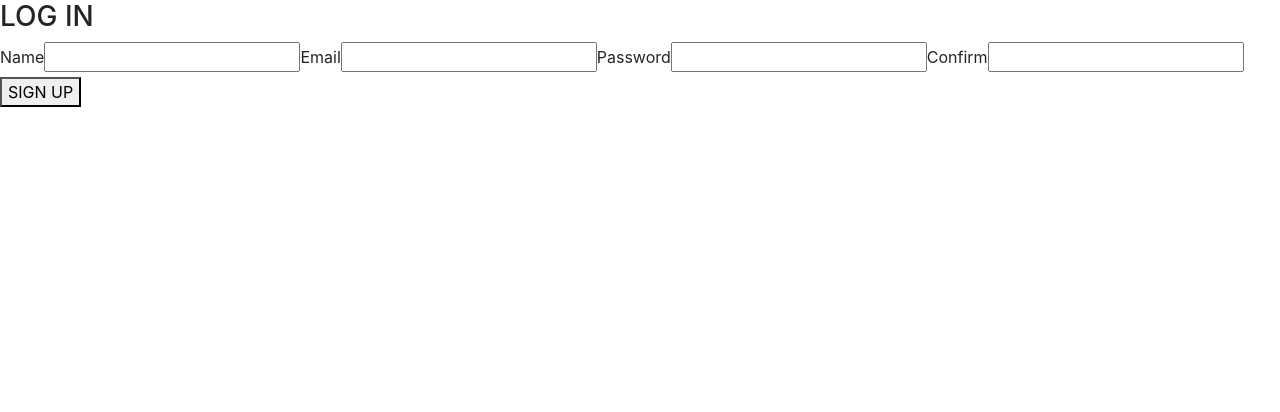
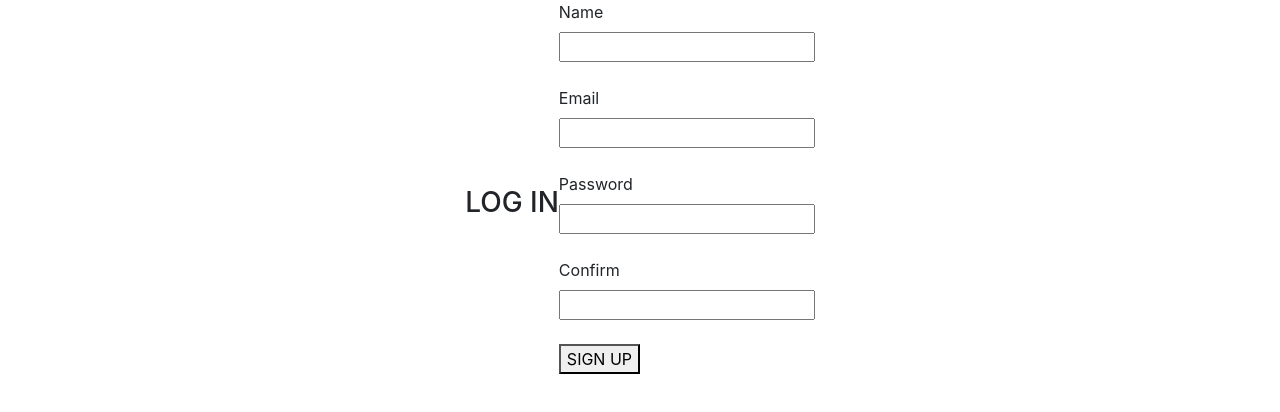
Before and after one commit to dfung003/travel-japan-guide, a React (Create React App) app: page /destinations/1/edit in a window 1280 px wide. Both pictures are taken after a click on the element "SIGN UP". Shown: the top 412 px of the page. Built offline with nearby package versions, Linux system fonts and the light colour scheme; no server answers.

Commit message:
Edit Page functioning

```diff
--- a/src/components/Layout/Layout.js
+++ b/src/components/Layout/Layout.js
@@ -3,7 +3,7 @@ import { Outlet } from 'react-router-dom';
 import { logout } from '../../utilities/users-service';
 
 
-export default function Layout({ destinations, user, setUser, showLogin, setShowLogin }) {
+export default function Layout({ destinations, user, setUser }) {
     const handleLogout = () => {
         logout()
         setUser(null)
--- a/src/components/SignUpForm/SignUpForm.jsx
+++ b/src/components/SignUpForm/SignUpForm.jsx
@@ -42,13 +42,13 @@ export default class SignUpForm extends Component {
                 <div className="form-container">
                     <form autoComplete="off" onSubmit={this.handleSubmit}>
                         <label>Name</label>
-                        <input type="text" name="name" value={this.state.name} onChange={this.handleChange} required />
+                        <input className="input-field" type="text" name="name" value={this.state.name} onChange={this.handleChange} required /> <br />
                         <label>Email</label>
-                        <input type="email" name="email" value={this.state.email} onChange={this.handleChange} required />
+                        <input className="input-field" type="email" name="email" value={this.state.email} onChange={this.handleChange} required /> <br />
                         <label>Password</label>
-                        <input type="password" name="password" value={this.state.password} onChange={this.handleChange} required />
+                        <input className="input-field" type="password" name="password" value={this.state.password} onChange={this.handleChange} required /> <br />
                         <label>Confirm</label>
-                        <input type="password" name="confirm" value={this.state.confirm} onChange={this.handleChange} required />
+                        <input className="input-field" type="password" name="confirm" value={this.state.confirm} onChange={this.handleChange} required /> <br />
                         <button type="submit" disabled={disable}>SIGN UP</button>
                     </form>
                 </div>
--- a/src/pages/App/App.css
+++ b/src/pages/App/App.css
@@ -1,3 +1,33 @@
+.auth-page {
+    display: flex;
+    justify-content: center;
+    align-items: center;
+}
+
+/* .auth-page h3 {
+    margin-top: 4vmin;
+    text-align: center;
+    cursor: pointer;
+} */
+
+/* .form-container {
+    border: solid red 2px;
+    height: 50vh;
+    width: 50vw;
+    display: flex;
+    padding: 15px;
+} */
+
+.log-sign {
+    justify-content: left;
+}
+
+.input-field {
+    display: flex;
+    justify-content: center;
+    align-items: center;
+}
+
 #image-one {
     float: left;
     margin-right: 20px;
--- a/src/pages/App/App.js
+++ b/src/pages/App/App.js
@@ -7,6 +7,7 @@ import { getUser } from '../../utilities/users-service';
 import NewDestPage from '../NewDestPage/NewDestPage';
 import Layout from '../../components/Layout/Layout';
 import { Routes, Route } from 'react-router-dom';
+import EditPage from '../EditPage/EditPage';
 
 
 
@@ -38,6 +39,7 @@ function App() {
                         <Route path="/" element={<Layout user={user} setUser={setUser} showLogin={showLogin} setShowLogin={setShowLogin} destinations={destinations} />} >
                             <Route index element={<HomePage />} />
                             <Route path="/destinations/new" element={<NewDestPage refresh={refresh} setRefresh={setRefresh} />} />
+                            <Route path="/destinations/:id/edit" element={<EditPage refresh={refresh} setRefresh={setRefresh} />} />
                             <Route path="/destinations/:id" element={<CityShowPage refresh={refresh} setRefresh={setRefresh} />} />
                         </Route>
 
--- a/src/pages/AuthPage/AuthPage.js
+++ b/src/pages/AuthPage/AuthPage.js
@@ -7,10 +7,10 @@ export default function AuthPage({ setUser }) {
 
     return (
         <main className="auth-page">
-            <div>
+            <div className="log-sign">
                 <h3 onClick={() => setShowLogin(!showLogin)}>{showLogin ? 'SIGN UP' : 'LOG IN'}</h3>
             </div>
-            {showLogin ? <LoginForm setUser={setUser} /> : <SignUpForm setUser={setUser} />}
+            <br /> {showLogin ? <LoginForm setUser={setUser} /> : <SignUpForm setUser={setUser} />}
         </main>
     );
 }
--- a/src/pages/CityShowPage/CityShowPage.js
+++ b/src/pages/CityShowPage/CityShowPage.js
@@ -1,4 +1,4 @@
-import { useParams, useNavigate } from "react-router-dom";
+import { useParams, useNavigate, Link } from "react-router-dom";
 import { useState, useEffect } from "react";
 
 export default function CityShowPage({ refresh, setRefresh }) {
@@ -44,6 +44,10 @@ export default function CityShowPage({ refresh, setRefresh }) {
             <p className="white-space">{city.popularFood}</p>
 
             <div className="show-buttons">
+                <button className="btn btn-danger" onClick={() => {
+                    console.log('button is working')
+                    navigate(`/destinations/${id}/edit`)
+                }}>Edit Article</button>
                 <button className="btn btn-danger" onClick={() => handleDelete(city._id)}>Delete Article</button>
             </div>
         </main>
--- /dev/null
+++ b/src/pages/EditPage/EditPage.js
@@ -0,0 +1,93 @@
+import { useState, useEffect, useRef } from 'react';
+import { useParams, useNavigate } from 'react-router-dom';
+
+export default function EditPage({ refresh, setRefresh }) {
+    const [city, setCity] = useState({});
+    const { id } = useParams();
+    const name = useRef(null);
+    const description = useRef(null);
+    const pointsOfInterest = useRef(null);
+    const imageOne = useRef(null);
+    const imageTwo = useRef(null);
+    const popularFood = useRef(null);
+
+    const navigate = useNavigate();
+    useEffect(() => {
+        (async () => {
+            try {
+                const foundCity = await fetch(`http://localhost:3001/articles/${id}`)
+                const article = await foundCity.json()
+                setCity(article)
+
+            } catch (e) {
+                console.log(e)
+            }
+        })()
+    }, [])
+
+    const handleSubmit = async (evt) => {
+        evt.preventDefault(); // dont refresh page
+        try {
+            const response = await fetch(`http://localhost:3001/articles/${id}`, {
+                method: "PUT", // switch GET to PUTrequest
+                headers: { "Content-Type": "application/json" },
+                body: JSON.stringify({
+                    name: name.current.value, // create schema within body with key name, give ref from line 6
+                    description: description.current.value,
+                    pointsOfInterest: pointsOfInterest.current.value,
+                    imageOne: imageOne.current.value,
+                    popularFood: popularFood.current.value,
+                    imageTwo: imageTwo.current.value
+                })
+            })
+        } catch (err) {
+            console.log(err)
+        } finally { // will always run regardless if try works or errors out
+            setRefresh(!refresh) // changes boolean from true to false, rerenders fetch request when creating new schema and refreshes page
+            navigate("/") // goes back to Home Page
+        }
+    }
+
+    return (
+        <main className="edit-page">
+            <h1>Edit {city.name} Page</h1>
+            <form className="needs-validation" onSubmit={handleSubmit}>
+                <div className="row">
+                    <div className="form-group col">
+                        <label htmlFor="name">Name</label>
+                        <input className="form-control" name="name" type="text" ref={name} defaultValue={city.name} required />
+                    </div>
+
+                    <div className="form-group col">
+                        <label htmlFor="description">Description</label>
+                        <textarea className="form-control" name="description" type="text" ref={description} cols="40" rows="5" defaultValue={city.description} required />
+                    </div>
+
+                    <div className="form-group col">
+                        <label htmlFor="pointsOfInterest">Points of Interest</label>
+                        <textarea className="form-control" name="pointsOfInterest" type="text" ref={pointsOfInterest} cols="50" rows="5" defaultValue={city.pointsOfInterest} required />
+                    </div>
+
+                    <div className="form-group col">
+                        <label htmlFor="imageOne">First Image</label>
+                        <input className="form-control" name="imageOne" type="text" ref={imageOne} defaultValue={city.imageOne} required />
+                    </div>
+
+                    <div className="form-group col">
+                        <label htmlFor="popularFood">Popular Food</label>
+                        <textarea className="form-control" name="popularFood" type="text" ref={popularFood} defaultValue={city.popularFood} cols="50" rows="5" required />
+                    </div>
+
+                    <div className="form-group col">
+                        <label htmlFor="imageTwo">Second Image</label>
+                        <input className="form-control" name="imageTwo" type="text" ref={imageTwo} defaultValue={city.imageTwo} required />
+                    </div>
+                </div>
+
+
+                <input className="btn btn-danger" type="submit" value="Submit Form" />
+
+            </form>
+        </main>
+    )
+}
--- a/src/pages/NewDestPage/NewDestPage.js
+++ b/src/pages/NewDestPage/NewDestPage.js
@@ -28,7 +28,7 @@ export default function NewDestPage({ refresh, setRefresh }) {
                 })
 
             })
-            const data = await response.json();
+            // const data = await response.json();
             if (response.status === 200) {
                 setRefresh(!refresh) // changes boolean from true to false, rerenders fetch request when creating new schema and refreshes page
                 navigate("/") // goes back to Home Page
```
